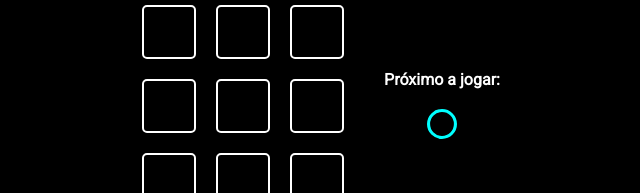
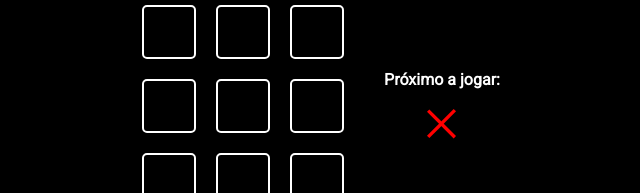
Before and after one commit to gabrielvitoretti/jogo-da-velha, a Next.js app: page / in a window 1280 px wide. Shown: the part 409-602 px from the top of the page, without its empty margins (324-964 px from the left). Built offline with nearby package versions, Linux system fonts and the light colour scheme.

Commit message:
Realizada a verificação do vencedor

```diff
--- a/src/components/game/game.jsx
+++ b/src/components/game/game.jsx
@@ -1,12 +1,21 @@
 import { useState, useEffect } from "react"
 import styles from "./game.module.css"
 import GameOption from "../gameOption/gameOption"
-import Icon from "../icons/icon"
+import GameInfo from "../gameInfo/gameInfo"
 
 
-function Warning(){
-    alert("Espaço já preenchido, favor escolher um espaço vazio.")
-}
+
+
+const winnerTable = [
+    [0, 1, 2],
+    [3, 4, 5],
+    [6, 7, 8],
+    [0, 3, 6],
+    [1, 4 ,7],
+    [2, 5, 8],
+    [0, 4, 8],
+    [2, 4, 6]
+]
 
 function Game() {
 
@@ -14,23 +23,31 @@
 
     const [currentPlayer, setCurrentPlayer] = useState(1)
 
+    const[winner, setWinner] = useState(0)
+
+    const Warning = () =>{
+        alert("Teste")
+    }
     const handleClick = (position) => {
-        if (gameState[position] === 0){
+        if (gameState[position] === 0 && winner === 0){
             let newGameState = [...gameState]
             newGameState[position] = currentPlayer
-            setCurrentPlayer(currentPlayer * -1)
             setGameState(newGameState)
-        } else{
-            Warning()
-        }
+         }
+    }
 
+    const verifyGame = () => {
+        winnerTable.forEach((line) =>{
+            const values = line.map((pos) => gameState[pos])
+            const sum = values.reduce((acumulado, total) => acumulado + total)
+            if (sum == 3 || sum == -1) setWinner(sum / 3)
+        })
     }
 
     useEffect(() => {
-
-    }, [
-
-    ])
+        setCurrentPlayer(currentPlayer * -1)
+        verifyGame()
+    }, [gameState])
     return (
         <div className={styles.gameContent}>
             <div className={styles.game}>
@@ -44,15 +61,10 @@
                     )
                 }
             </div>
-            <div className={styles.gameNext}>
-                <h4>Próximo a jogar:</h4>
-                {
-                    currentPlayer === 1 && <Icon iconName="circle"/>
-                }
-                {
-                    currentPlayer === -1 && <Icon iconName="x"/>
-                }
-            </div>
+            <GameInfo
+                currentPlayer={currentPlayer}
+                winner={winner}
+            />
         </div>
     )
 }
--- a/src/components/game/game.module.css
+++ b/src/components/game/game.module.css
@@ -9,10 +9,3 @@
     align-items: center;
 
 }
-
-.gameNext{
-    display: flex;
-    flex-direction: column;
-    gap: 20px;
-    align-items: center;
-}
--- /dev/null
+++ b/src/components/gameInfo/gameInfo.jsx
@@ -0,0 +1,20 @@
+import Icon from "../icons/icon"
+import styles from "./GameInfo.module.css"
+
+
+function GameInfo( {currentPlayer} ) {
+
+    return (
+        <div className={styles.gameNext}>
+        <h4>Próximo a jogar:</h4>
+        {
+            currentPlayer === 1 && <Icon iconName="circle"/>
+        }
+        {
+            currentPlayer === -1 && <Icon iconName="x"/>
+        }
+    </div>
+    )
+}
+
+export default GameInfo
--- /dev/null
+++ b/src/components/gameInfo/gameInfo.module.css
@@ -0,0 +1,6 @@
+.gameNext{
+    display: flex;
+    flex-direction: column;
+    gap: 20px;
+    align-items: center;
+}
```
